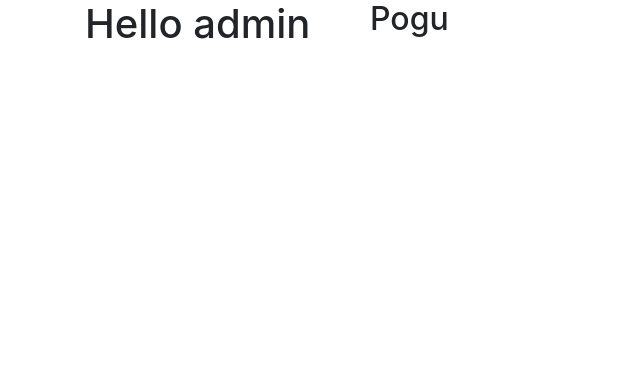
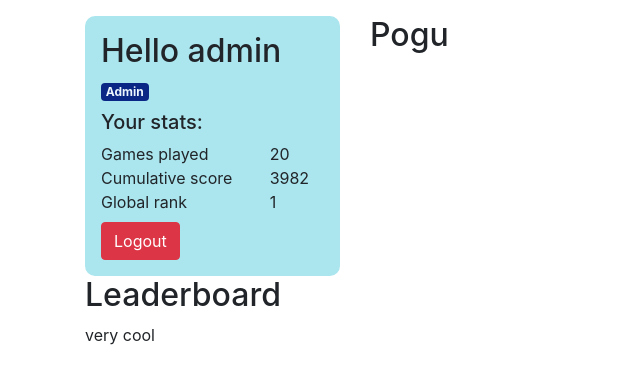
Before and after one commit to chromium7/typotype, a Django app: page / in a window 1280 px wide. Shown: the part 56-440 px from the top of the page, without its empty margins (0-640 px from the left). Run offline with Django 3.2, Linux system fonts and the light colour scheme; a user stored in the database is signed in; some libraries are stand-ins or nearby versions.

Commit message:
Added login and logout view, added profile section

```diff
--- a/game/static/css/base.css
+++ b/game/static/css/base.css
@@ -0,0 +1,14 @@
+#profile-cont {
+  background: #abe6ee;
+  padding: 1em;
+  border-radius: 10px;
+}
+
+.badge {
+  font-size: 12px;
+  background: #0b2785;
+  color: #ecf7fd;
+  padding: 0.4em 2em;
+  border-radius: 6px;
+}
+/*# sourceMappingURL=base.css.map */
--- a/game/static/css/base.scss
+++ b/game/static/css/base.scss
@@ -0,0 +1,17 @@
+$light-blue: rgb(171, 230, 238);
+$dark-blue: rgb(11, 39, 133);
+$light-primary: rgb(236, 247, 253);
+
+#profile-cont {
+  background: $light-blue;
+  padding: 1em;
+  border-radius: 10px;
+}
+
+.badge {
+  font-size: 12px;
+  background: $dark-blue;
+  color: $light-primary;
+  padding: 0.4em 2em;
+  border-radius: 6px;
+}
--- a/game/templates/base.html
+++ b/game/templates/base.html
@@ -8,11 +8,9 @@
     <link rel="stylesheet" href="{% static 'css/base.css' %}">
 
     {% comment %} Bootstrap {% endcomment %}
-    <link rel="stylesheet" href="https://stackpath.bootstrapcdn.com/bootstrap/4.1.3/css/bootstrap.min.css" integrity="sha384-MCw98/SFnGE8fJT3GXwEOngsV7Zt27NXFoaoApmYm81iuXoPkFOJwJ8ERdknLPMO" crossorigin="anonymous">
-    <script src="https://stackpath.bootstrapcdn.com/bootstrap/4.1.3/js/bootstrap.min.js" integrity="sha384-ChfqqxuZUCnJSK3+MXmPNIyE6ZbWh2IMqE241rYiqJxyMiZ6OW/JmZQ5stwEULTy" crossorigin="anonymous"></script>
-
-    {% comment %} Bootstrap icons {% endcomment %}
-    <link rel="stylesheet" href="https://cdn.jsdelivr.net/npm/bootstrap-icons@1.3.0/font/bootstrap-icons.css">
+    <link rel="stylesheet" href="https://cdn.jsdelivr.net/npm/bootstrap@4.6.0/dist/css/bootstrap.min.css" integrity="sha384-B0vP5xmATw1+K9KRQjQERJvTumQW0nPEzvF6L/Z6nronJ3oUOFUFpCjEUQouq2+l" crossorigin="anonymous">
+    <script src="https://code.jquery.com/jquery-3.5.1.slim.min.js" integrity="sha384-DfXdz2htPH0lsSSs5nCTpuj/zy4C+OGpamoFVy38MVBnE+IbbVYUew+OrCXaRkfj" crossorigin="anonymous"></script>
+    <script src="https://cdn.jsdelivr.net/npm/bootstrap@4.6.0/dist/js/bootstrap.bundle.min.js" integrity="sha384-Piv4xVNRyMGpqkS2by6br4gNJ7DXjqk09RmUpJ8jgGtD7zP9yug3goQfGII0yAns" crossorigin="anonymous"></script>
 
 </head>
 <body>
--- a/game/templates/game/index.html
+++ b/game/templates/game/index.html
@@ -7,18 +7,63 @@
 {% block content %}
 
 <div class="container">
+    {% if status %}
+        {% if status == "n" %}
+            <div class="alert alert-danger alert-dismissible fade show mt-3" role="alert">
+                Failed to login...
+                <button type="button" class="close" data-dismiss="alert" aria-label="Close">
+                    <span aria-hidden="true">&times;</span>
+                </button>
+            </div>
+        {% else %}
+            <div class="alert alert-success alert-dismissible fade show mt-3" role="alert">
+                Successfully logged in!
+                <button type="button" class="close" data-dismiss="alert" aria-label="Close">
+                    <span aria-hidden="true">&times;</span>
+                </button>
+            </div>
+        {% endif %}
+    {% endif %}
+    <div class="row mt-3">
+        <div class="col-3">
+            <div id="profile-cont">
+                {% if user.is_authenticated %}
+                    <h2>Hello {{ user.username }}</h2>
+                    {% if user.is_staff %}
+                        <div class="badge">Admin</div>
+                    {% endif %}
+
+                    <h5 class="mt-2">Your stats:</h5>
                     <div class="row">
-        <div class="col-3">
-            {% if user.is_authenticated %}
-                <h1>Hello {{ user.username }}</h1>
+                        <div class="col-8">Games played</div>
+                        <div class="col-4">20</div>
+                    </div>
+                    <div class="row">
+                        <div class="col-8">Cumulative score</div>
+                        <div class="col-4">3982</div>
+                    </div>
+                    <div class="row">
+                        <div class="col-8">Global rank</div>
+                        <div class="col-4">1</div>
+                    </div>
+
+                    <form action="{% url 'game:logout' %}" method="post">
+                        {% csrf_token %}
+                        <button type="submit" class="btn btn-danger mt-2">Logout</button>
+                    </form>
                 {% else %}
-                <form action="#" method="post" class="form-horizontal">
+                    <form action="{% url 'game:login' %}" method="post" class="form-horizontal">
                         {% csrf_token %}
                         <h2>Login</h2>
                         {{ login_form|crispy }}
                         <button type="submit" class="btn btn-success">Login</button>
                     </form>
                 {% endif %}
+            </div>
+            <div id="leaderboard">
+                <h2>Leaderboard</h2>
+                <p>very cool</p>
+            </div>
         </div>
         <div class="col-9">
             <h2>Pogu</h2>
--- a/game/urls.py
+++ b/game/urls.py
@@ -1,5 +1,4 @@
 from django.urls import path
-from django.contrib.auth import views as auth_views
 
 from . import views
 
@@ -7,8 +6,8 @@ app_name = "game"
 
 urlpatterns = [
     path("", views.index, name="home"),
-    path("login/", auth_views.LoginView.as_view(), name="login"),
-    path("logout/", auth_views.LogoutView.as_view(), name="logout"),
+    path("login/", views.login_view, name="login"),
+    path("logout/", views.logout_view, name="logout"),
     path("register/", views.register, name="register"),
 
 ]
--- a/game/views.py
+++ b/game/views.py
@@ -1,13 +1,41 @@
-from django.shortcuts import render
+from django.shortcuts import render, redirect
 from django.contrib.auth.forms import AuthenticationForm
+from django.contrib.auth import authenticate, login, logout
+
+from .models import Activity, Profile
 
 
 def index(request):
-    login_form = AuthenticationForm()
-    return render(request, "game/index.html", {
-        'login_form': login_form,
+    context = {}
+    if request.user.is_authenticated:
+        pass
+    else:
+        login_form = AuthenticationForm()
+        context['login_form'] = login_form
 
-    })
+    if request.session.get('status'):
+        context['status'] = request.session['status']
+        del request.session['status']
+
+    return render(request, "game/index.html", context)
+
+
+
+def login_view(request):
+    username = request.POST['username']
+    password = request.POST['password']
+    user = authenticate(request, username=username, password=password)
+    if user is not None:
+        login(request, user)
+        request.session['status'] = 'g'
+    else:
+        request.session['status'] = 'n'
+    return redirect("game:home")
+
+
+def logout_view(request):
+    logout(request)
+    return redirect("game:home")
 
 
 def register(request):
```
Also changed, not shown: db.sqlite3. Lines whose indentation alone changed are shown as unchanged.
